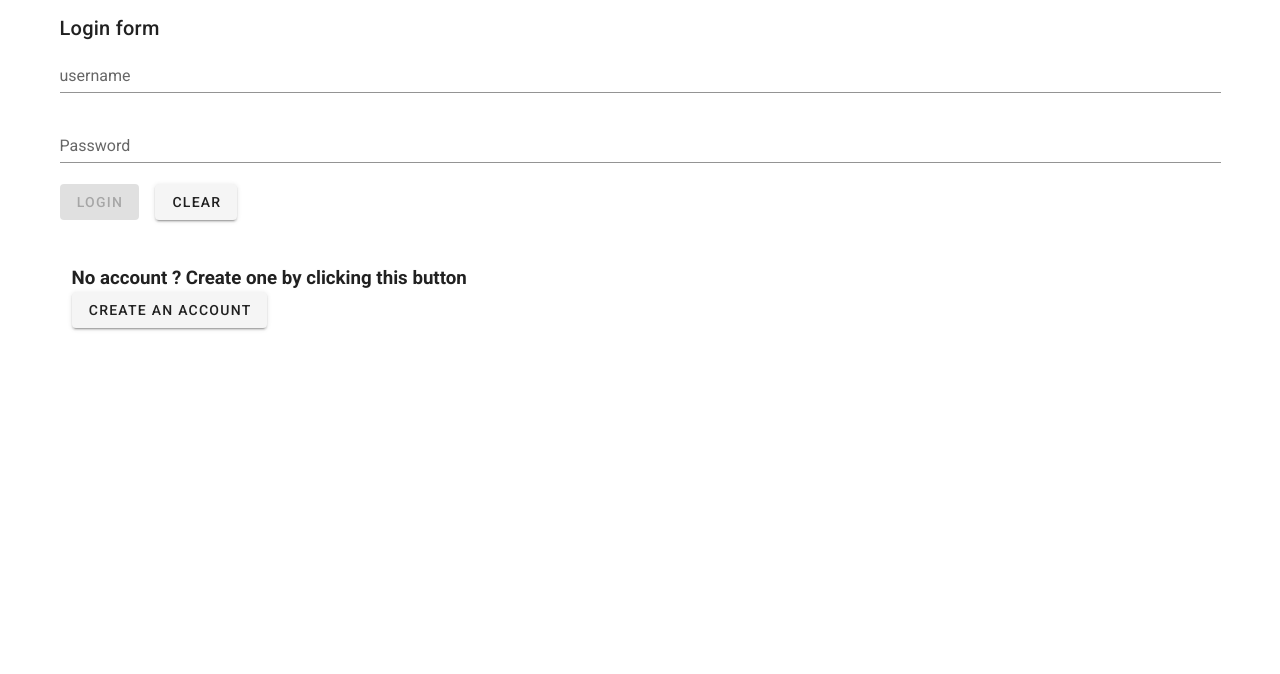
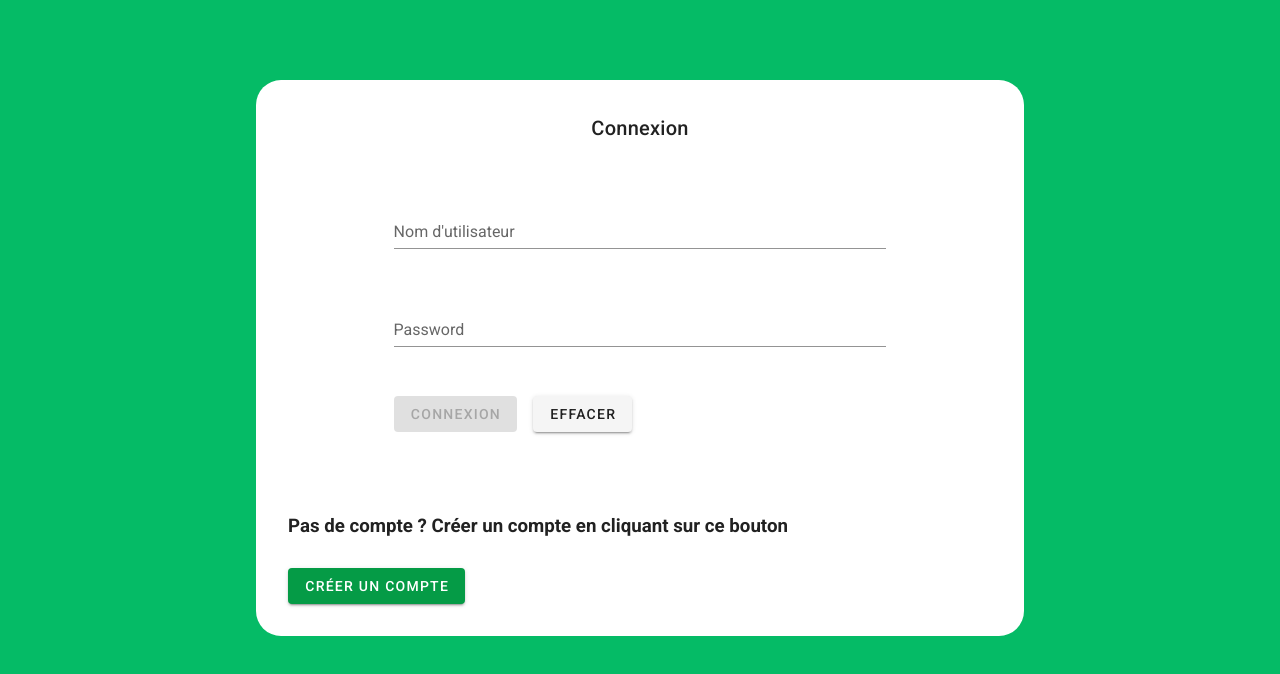
Before and after one commit to Projet-elective/front, a Vue app in the folder front-app/: page /login in a window 1280 px wide. Shown: the top 674 px of the page. Built offline with nearby package versions, Linux system fonts and the light colour scheme.

Commit message:
Add basic styles and changes the global color variables

```diff
--- a/front-app/src/components/AuthComponent.vue
+++ b/front-app/src/components/AuthComponent.vue
@@ -1,49 +1,98 @@
+<style scoped>
+.register-background {
+    width: 100%;
+    height: 100%;
+    background-color: var(--v-secondary-base);
+    padding-top: 5em;
+    padding-bottom: 5em;
+    box-shadow: 0px 6px 6px -3px rgb(0 0 0 / 20%), 0px 10px 14px 1px rgb(0 0 0 / 14%), 0px 4px 18px 3px rgb(0 0 0 / 12%) !important;
+}
+.register-container {
+    width: 60%;
+    padding: 2em;
+    background-color: white;
+    border-radius: 25px;
+    margin: auto;
+}
+
+.title {
+    margin-bottom: 3em;
+    text-align: center;
+    font-size: 2em !important;
+}
+
+.register-input {
+    margin-left: 15%;
+    margin-right: 15%;
+}
+
+.login-button {
+    margin-left: 15%;
+    margin-top: 2em;
+}
+
+.clear-button {
+    margin-top: 2em;
+}
+
+.create-button {
+    margin-top: 2em;
+}
+
+.button-container {
+    margin-top: 4em;
+    margin-left: 15%;
+}
+</style>
 <template>
+<div class="register-background">
     <validation-observer ref="observer" v-slot="{ invalid }">
-        <div class="container">
+        <div class="register-container">
             <div class="title">
-                Register form
+                Inscription
             </div>
 
             <form @submit.prevent="login" v-if="!savingSuccessful" style="margin-bottom: 2rem;">
                 <validation-provider v-slot="{ errors }" name="username" rules="required">
-                    <v-text-field v-model="username" :error-messages="errors" label="username" required>
+                    <v-text-field class="register-input" v-model="username" :error-messages="errors" label="Nom d'utilisateur" required>
                     </v-text-field>
                 </validation-provider>
                 <validation-provider v-slot="{ errors }" name="password" rules="required">
-                    <v-text-field v-model="password" :error-messages="errors" label="Password" type='password' required>
+                    <v-text-field class="register-input" v-model="password" :error-messages="errors" label="Password" type='Mot de passe' required>
                     </v-text-field>
                 </validation-provider>
                 <validation-provider v-slot="{ errors }" name="email" rules="required|email">
-                    <v-text-field v-model="email" :error-messages="errors" label="E-mail" required></v-text-field>
+                    <v-text-field class="register-input" v-model="email" :error-messages="errors" label="Adresse mail" required></v-text-field>
                 </validation-provider>
                 <validation-provider v-slot="{ errors }" name="roles" rules="required">
-                    <v-select v-model="select" :items="roles" :error-messages="errors" label="Role Selection"
+                    <v-select class="register-input" v-model="select" :items="roles" :error-messages="errors" label="Sélection du rôle"
                         data-vv-name="role" required></v-select>
                 </validation-provider>
+                <div class="button-container">
+                    <v-btn class="mr-4" type="submit" :disabled="invalid">
+                        S'inscrire
+                    </v-btn>
+                    <v-btn @click="clear">
+                        Effacer
+                    </v-btn>
+                </div>
 
-                <v-btn class="mr-4" type="submit" :disabled="invalid">
-                    submit
-                </v-btn>
-                <v-btn @click="clear">
-                    clear
-                </v-btn>
             </form>
             <div class="container" v-if="savingSuccessful" style="color: green;">
                 <h1>{{ errorMessages }}</h1>
                 <v-btn @click="home">
-                    Return home
+                    Retourner à l'accueil
                 </v-btn>
             </div>
             <div class="container" v-if="errorInRegister" style="color: green;">
                 <h1>{{ errorMessages }}</h1>
                 <v-btn @click="home">
-                    Return home
+                    Retourner à l'accueil
                 </v-btn>
             </div>
         </div>
     </validation-observer>
-
+</div>
 </template>
 
 <script>
@@ -60,7 +109,7 @@ extend('digits', {
 
 extend('required', {
     ...required,
-    message: '{_field_} can not be empty',
+    message: '{_field_} ne doit pas être vide',
 })
 
 extend('max', {
@@ -70,12 +119,12 @@ extend('max', {
 
 extend('regex', {
     ...regex,
-    message: '{_field_} {_value_} does not match {regex}',
+    message: '{_field_} {_value_} ne correspondent pas {regex}',
 })
 
 extend('email', {
     ...email,
-    message: 'Email must be valid',
+    message: 'L\'adresse mail doit être valide',
 })
 
 export default {
--- a/front-app/src/components/LoginComponent.vue
+++ b/front-app/src/components/LoginComponent.vue
@@ -1,37 +1,86 @@
+<style scoped>
+.login-background {
+    width: 100%;
+    height: 100%;
+    background-color: var(--v-secondary-base);
+    padding-top: 5em;
+    padding-bottom: 5em;
+    box-shadow: 0px 6px 6px -3px rgb(0 0 0 / 20%), 0px 10px 14px 1px rgb(0 0 0 / 14%), 0px 4px 18px 3px rgb(0 0 0 / 12%) !important;
+}
+.login-container {
+    width: 60%;
+    padding: 2em;
+    background-color: white;
+    border-radius: 25px;
+    margin: auto;
+}
+
+.title {
+    margin-bottom: 3em;
+    text-align: center;
+    font-size: 2em !important;
+}
+
+.login-input {
+    margin-left: 15%;
+    margin-right: 15%;
+    margin-top: 2em;
+}
+
+.login-button {
+    margin-left: 15%;
+    margin-top: 2em;
+}
+
+.clear-button {
+    margin-top: 2em;
+}
+
+.create-button {
+    margin-top: 2em;
+}
+
+.button-container {
+    margin-top: 5em;
+}
+</style>
 <template>
+<div class="login-background">
     <validation-observer ref="observer" v-slot="{ invalid }">
-        <div class="container">
+        <div class="login-container">
             <div class="title">
-                Login form
+                Connexion
             </div>
 
             <form @submit.prevent="login" style="margin-bottom: 2rem;">
                 <validation-provider v-slot="{ errors }" name="username" rules="required">
-                    <v-text-field v-model="username" :error-messages="errors" label="username" required>
+                    <v-text-field class="login-input" v-model="username" :error-messages="errors" label="Nom d'utilisateur" required>
                     </v-text-field>
                 </validation-provider>
                 <validation-provider v-slot="{ errors }" name="password" rules="required">
-                    <v-text-field v-model="password" :error-messages="errors" label="Password" type='password' required>
+                    <v-text-field class="login-input" v-model="password" :error-messages="errors" label="Password" type='Mot de passe' required>
                     </v-text-field>
                 </validation-provider>
-                <v-btn class="mr-4" type="submit" :disabled="invalid">
-                    Login
+                <v-btn class="mr-4 login-button" type="submit" :disabled="invalid">
+                    Connexion
                 </v-btn>
-                <v-btn @click="clear">
-                    clear
+                <v-btn class="clear-button" @click="clear">
+                    Effacer
                 </v-btn>
             </form>
             <div class="container" v-if="errorInLogin" style="color: red;">
                 <h2>{{ messageView }}</h2>
             </div>
-            <div class="container">
-                <h3>No account ? Create one by clicking this button</h3>
-                <v-btn @click="createAccount">
-                    Create an account
+            <div class="button-container">
+                <h3>Pas de compte ? Créer un compte en cliquant sur ce bouton</h3>
+                <v-btn color="primary" class="create-button" @click="createAccount">
+                    Créer un compte
                 </v-btn>
             </div>
         </div>
     </validation-observer>
+</div>
+
 
 </template>
 
@@ -49,7 +98,7 @@ extend('digits', {
 
 extend('required', {
     ...required,
-    message: '{_field_} can not be empty',
+    message: '{_field_} ne doit pas être vide',
 })
 
 extend('max', {
@@ -59,12 +108,12 @@ extend('max', {
 
 extend('regex', {
     ...regex,
-    message: '{_field_} {_value_} does not match {regex}',
+    message: '{_field_} {_value_} ne correspondent pas {regex}',
 })
 
 extend('email', {
     ...email,
-    message: 'Email must be valid',
+    message: 'L\'adresse mail doit être valide',
 })
 
 export default {
@@ -92,8 +141,8 @@ export default {
                 document.cookie = "access_token=" + token
                 this.home();
             }).catch((res) => {
-                if (res.response.data['message'] == 'Invalid Password !' || res.response.data['message'] == 'User Not found.') {
-                    this.messageView = 'Incorrect username or password';
+                if (res.response.data['message'] == 'Invalid Password !' || res.response.data['message'] == 'Utilisateur non trouvé.') {
+                    this.messageView = 'Nom d\'utilisateur ou mot de passe incorrect';
                     this.errorInLogin = true;
                 }else{
                     this.messageView = 'Unknown error, please retry later...'
--- a/front-app/src/components/ProfileComponent.vue
+++ b/front-app/src/components/ProfileComponent.vue
@@ -1,22 +1,68 @@
+ <style scoped>
+.profile-background {
+    width: 100%;
+    height: 100%;
+    background-color: var(--v-secondary-base);
+    padding-top: 5em;
+    padding-bottom: 5em;
+}
+.profile-container {
+    width: 80%;
+    padding: 2em;
+    background-color: white;
+    border-radius: 25px;
+    margin: auto;
+}
+
+.title {
+    margin-bottom: 1.5em;
+    margin-top: 1.5em;
+    text-align: center;
+    font-size: 3em !important;
+}
+
+.register-input {
+    margin-left: 15%;
+    margin-right: 15%;
+}
+
+.login-button {
+    margin-left: 15%;
+    margin-top: 2em;
+}
+
+.clear-button {
+    margin-top: 2em;
+}
+
+.create-button {
+    margin-top: 2em;
+}
+
+.button-container {
+    margin-top: 4em;
+    margin-left: 15%;
+}
+
+</style>
  <template>
-    <v-container>
+    <div class="profile-background">
         <div v-if="!editTrigger">
-
-            <h1 style="text-align: center;">Profile page</h1>
-            <v-card>
+            <v-card elevation="10" class="profile-container">
+                <h1 class="title">Profil</h1>
                 <div class="col-md-8">
                     <div class="card mb-3">
                         <div class="card-body">
                             <div class="row">
                                 <div class="col-sm-3">
-                                    <h6 class="mb-0">Username</h6>
+                                    <h6 class="mb-0">Nom d'utilisateur</h6>
                                 </div>
                                 <div class="col-sm-7 text-secondary">
                                     {{ tokenUsername }}
                                 </div>
                                 <div class="col-sm-2">
-                                    <v-btn @click="usernameEdit">
-                                        edit username
+                                    <v-btn color="accent" @click="usernameEdit">
+                                        Modifier le nom d'utilisateur
                                     </v-btn>
 
                                 </div>
@@ -24,14 +70,14 @@
 
                             <div class="row">
                                 <div class="col-sm-3">
-                                    <h6 class="mb-0">Email</h6>
+                                    <h6 class="mb-0">Adresse mail</h6>
                                 </div>
                                 <div class="col-sm-7 text-secondary">
                                     {{ tokenEmail }}
                                 </div>
                                 <div class="col-sm-2">
-                                    <v-btn @click="emailEdit">
-                                        edit email
+                                    <v-btn color="accent" @click="emailEdit">
+                                        Modifier l'adresse mail
                                     </v-btn>
 
                                 </div>
@@ -39,14 +85,14 @@
 
                             <div class="row">
                                 <div class="col-sm-3">
-                                    <h6 class="mb-0">Role</h6>
+                                    <h6 class="mb-0">Rôle</h6>
                                 </div>
                                 <div class="col-sm-7 text-secondary">
                                     {{ tokenRole }}
                                 </div>
                                 <div class="col-sm-2">
-                                    <v-btn @click="passwordEdit">
-                                        edit password
+                                    <v-btn color="accent" @click="passwordEdit">
+                                        Modifier le mot de passe
                                     </v-btn>
 
                                 </div>
@@ -54,22 +100,22 @@
                             <validation-observer ref="observer" v-slot="{ invalid }">
                                 <form @submit.prevent="deleteAcc" style="margin-top: 5rem;">
                                     <div>
-                                        <h3>To delete you account enter your password</h3>
+                                        <h3>Pour supprimer votre compte insérer votre mot de passe</h3>
                                     </div>
                                     <div class="row">
                                         <div class="col-sm-6">
                                             <validation-provider v-slot="{ errors }" name="accPassword"
                                                 rules="required">
                                                 <v-text-field v-model="accPassword" :error-messages="errors"
-                                                    label="Password" type='password' required>
+                                                    label="Mot de passe" type='password' required>
                                                 </v-text-field>
                                             </validation-provider>
                                         </div>
                                     </div>
                                     <div class="row">
                                         <div class="col-sm-12">
-                                            <v-btn class="mr-4" type="submit" :disabled="invalid">
-                                                Delete account
+                                            <v-btn color="error" class="mr-4" type="submit" :disabled="invalid">
+                                                Supprimer le compte
                                             </v-btn>
                                         </div>
                                     </div>
@@ -87,6 +133,7 @@
             </v-card>
         </div>
         <validation-observer ref="observer" v-slot="{ invalid }" v-if="editUsername">
+            <div class="profile-container">
                 <form @submit.prevent="patchUsername" style="margin-top: 5rem;" v-if="!successTrigger">
                     <div>
                         <h3>Enter your new username</h3>
@@ -107,8 +154,10 @@
                         </div>
                     </div>
                 </form>
+            </div>
         </validation-observer>
         <validation-observer ref="observer" v-slot="{ invalid }" v-if="editEmail">
+            <div class="profile-container">
                 <form @submit.prevent="patchEmail" style="margin-top: 5rem;" v-if="!successTrigger">
                     <div>
                         <h3>Enter your new email</h3>
@@ -129,8 +178,11 @@
                         </div>
                     </div>
                 </form>
+            </div>
+
         </validation-observer>
         <validation-observer ref="observer" v-slot="{ invalid }" v-if="editPassword">
+            <div class="profile-container">
                 <form @submit.prevent="patchPass" style="margin-top: 5rem;" v-if="!successTrigger">
                     <div>
                         <h3>Enter your new password</h3>
@@ -152,6 +204,7 @@
                         </div>
                     </div>
                 </form>
+            </div>
         </validation-observer>
         <div class="container" v-if="editError" style="color: red;">
             <h2>{{ editMessage }}</h2>
@@ -159,10 +212,10 @@
         <div class="container" v-if="successTrigger" style="color: green;">
             <h2>{{ successMessage }}</h2>
             <v-btn @click="login">
-                Login
+                Se connecter
             </v-btn>
         </div>
-    </v-container>
+    </div>
 </template>
 
 
@@ -176,7 +229,7 @@ setInteractionMode('eager')
 
 extend('required', {
     ...required,
-    message: '{_field_} can not be empty',
+    message: '{_field_} ne doit pas être vide',
 })
 
 export default {
@@ -264,7 +317,7 @@ export default {
             ).then(() => {
                 document.cookie = "access_token=";
                 this.successTrigger = true
-                this.successMessage = 'Username updated successfully!'
+                this.successMessage = 'Nom d\'utilisateur modifié !'
                 // this.login();
 
             }).catch((res) => {
@@ -289,7 +342,7 @@ export default {
             ).then(() => {
                 document.cookie = "access_token=";
                 this.successTrigger = true
-                this.successMessage = 'Email updated successfully!'
+                this.successMessage = 'Adresse mail modifié !'
                 // this.login();
 
             }).catch((res) => {
@@ -314,7 +367,7 @@ export default {
             ).then(() => {
                 document.cookie = "access_token=";
                 this.successTrigger = true
-                this.successMessage = 'Password updated successfully!'
+                this.successMessage = 'Mot de passe modifié !'
                 // this.login();
 
             }).catch((res) => {
```
Also changed, not shown: front-app/src/plugins/vuetify.js (+15 -2 lines), 1 other file (tests, documents, lock files or other folders). Lines whose indentation alone changed are shown as unchanged.
